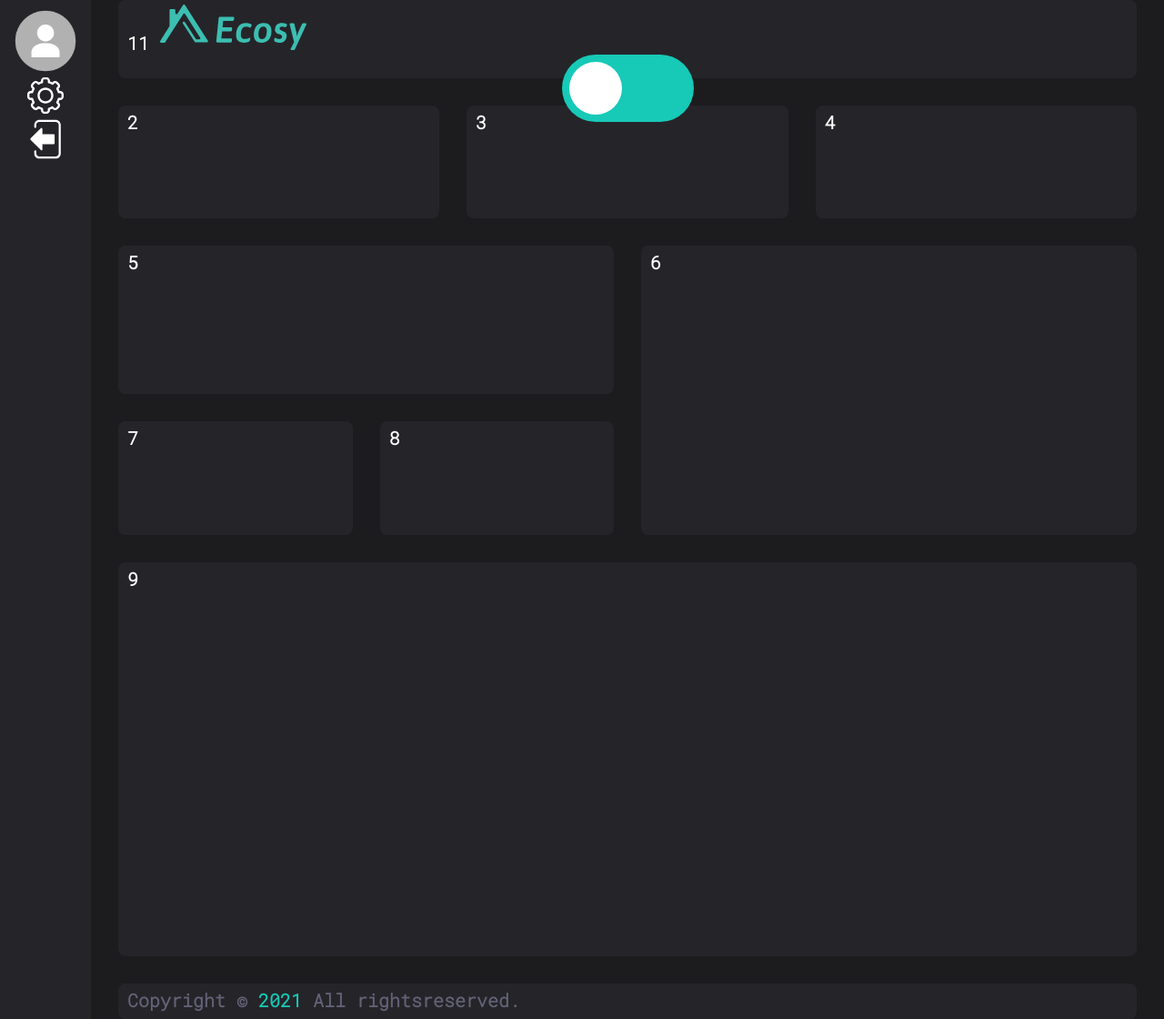
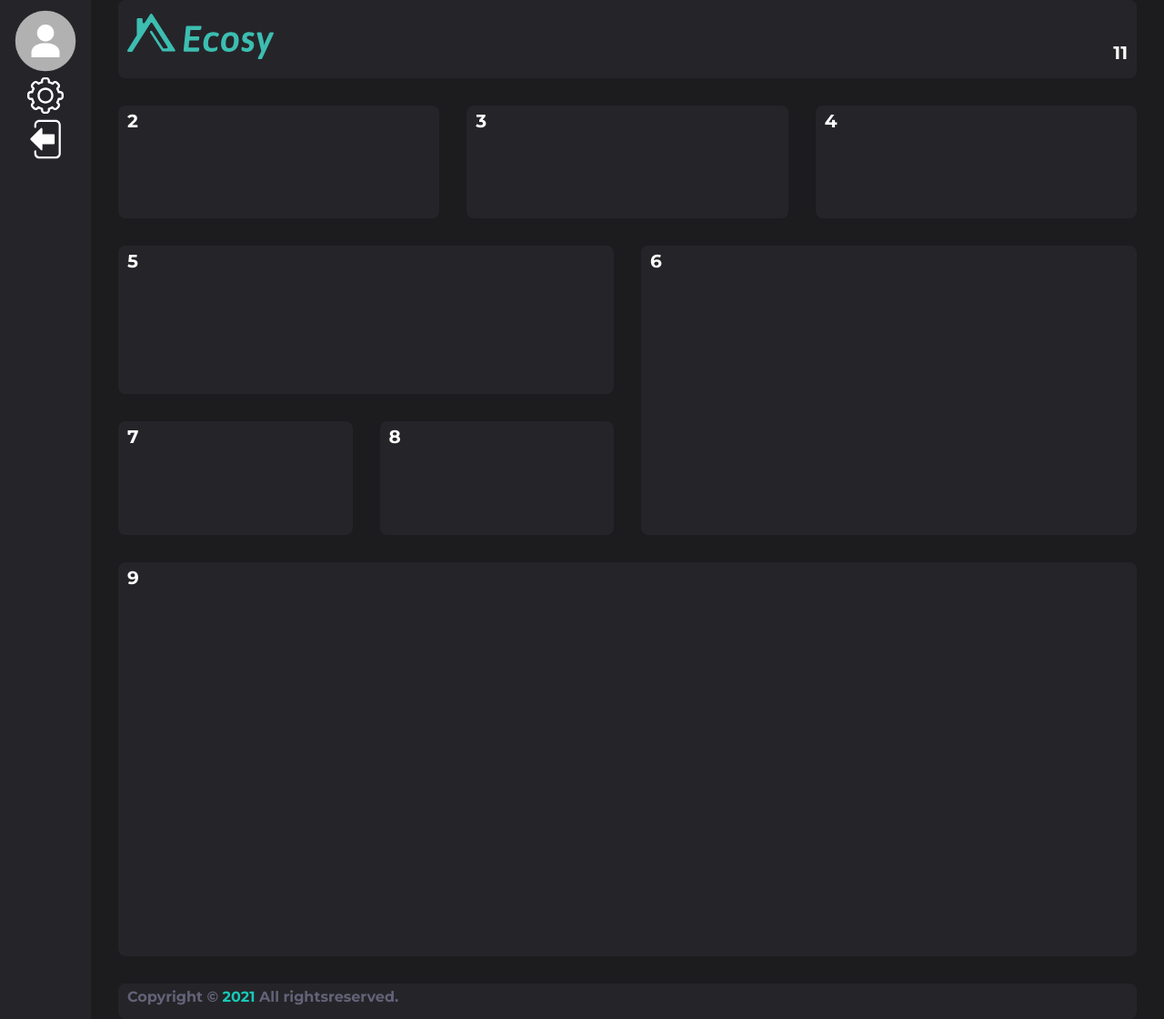
Before and after one commit to Remy2072/Duurzaam-Huis, a PHP site: page / in a window 1280 px wide. Shown: the whole page at 91% size. Run offline with PHP 8.4, Linux system fonts and the light colour scheme.

Commit message:
Logo/Icons Update

```diff
--- a/DuurzaamHuis/assets/styles/style.css
+++ b/DuurzaamHuis/assets/styles/style.css
@@ -1,8 +1,8 @@
-@import url("https://fonts.googleapis.com/css2?family=Roboto+Mono:wght@300&display=swap");
+@import url("https://fonts.googleapis.com/css2?family=Montserrat:wght@200;300;400;500;600;700;900&display=swap%22");
 
 body {
   background: #1c1c1f;
-  font-family: "Roboto Mono", sans-serif;
+  font-family: "Montserrat", sans-serif;
   color: #ffffff;
   font-size: 18px;
   margin: 0;
@@ -38,7 +38,9 @@ body {
   position: relative;
   display:flex;
   flex-direction: column;
+  justify-content: flex-start;
 }
+
 
 .profiel {
   max-height: 4em;
@@ -188,6 +190,7 @@ img.instellingen:hover {
 
 .copyrightText{
   margin: 0px;
+  font-size: 0.8em;
 }
 
 /* EIND COPYRIGHT */
@@ -201,10 +204,17 @@ img.instellingen:hover {
   grid-column-start: 2;
   grid-column-end: 14;
   border-radius: 0.4em;
+  display: flex;
+	flex-direction: row;
+	flex-wrap: wrap;
+	justify-content: space-between;
+	align-items: baseline;
+	align-content: center;
 }
 
 
 .logo {
+  display: inline-flex;
   height: 2.5em;
 }
 
--- a/DuurzaamHuis/index.html
+++ b/DuurzaamHuis/index.html
@@ -28,9 +28,7 @@
 
       <div style="text-align: center;" class="item sidebar">
         <img class="profiel" src="assets/images/Elon-Musk.png" alt="profile-picture" />
-
         <img class="instellingen" src="assets/images/settings.svg" alt="settings" />
-
         <img class="logout" src="assets/images/logout.svg" alt="logoutknop" />
       </div>
 
@@ -54,12 +52,13 @@
         <p class="copyrightText" style="color: #646278">Copyright ©<span style="color: #17c9b7"> 2021</span> All rightsreserved.</p>
       </div>
 
-      <div class="item header">11
+      <div class="item header">
         <img class="logo" src="assets/images/EcosyLogo.svg" alt="logo van de site"/>
-        <div class="toggle-btn" id="_1st-toggle-btn">
+        <!-- <div class="toggle-btn" id="_1st-toggle-btn">
           <input type="checkbox" />
           <span></span>
-        </div>
+        </div> -->
+        11
       </div>
 
     </div>
```
